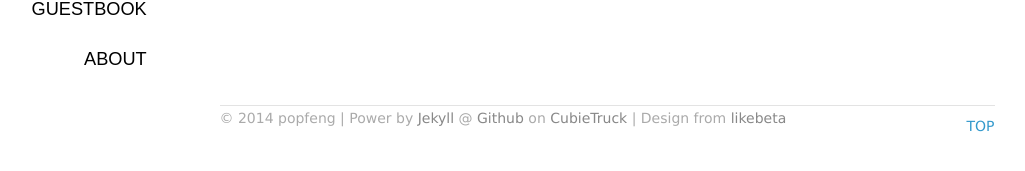
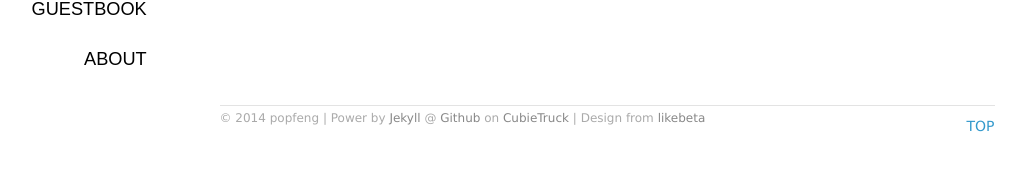
Before and after one commit to bikekoala/bikethru.com, a Jekyll site: the page built from photo.html, in a window 1280 px wide. Shown: the part 260-431 px from the top of the page, without its empty margins (33-1058 px from the left). Built offline with Jekyll 4.4.1, drawn with Linux system fonts in a browser that asks for light colours; nearby versions of some CDN libraries; some web fonts are replaced; Markdown is read by kramdown in place of the engine named in the settings; a script that is not in the unit is left out.

Commit message:
fix style

```diff
--- a/guestbook.html
+++ b/guestbook.html
@@ -4,6 +4,6 @@
 comments: yes
 ---
 
-<img src="http://ww4.sinaimg.cn/mw690/7b405dbbgw1e9ko16tk6dj20pc0fuwhw.jpg" />
+<img class="pic" src="http://ww4.sinaimg.cn/mw690/7b405dbbgw1e9ko16tk6dj20pc0fuwhw.jpg" />
 <br />
 来了，就留下你的足迹吧。
--- a/media/css/style.css
+++ b/media/css/style.css
@@ -361,6 +361,7 @@
 }
 
 #copyright {
+    font-size:12px;
     color:#AAA;
 }
 
@@ -543,7 +544,7 @@
     padding-bottom: 10px !important;
     margin-top: 5px !important;
 }
-.page img{
+.page .pic{
     max-width:800px !important;
     padding:0px !important;
     box-shadow: 2px 2px 2px #000 !important;
```
